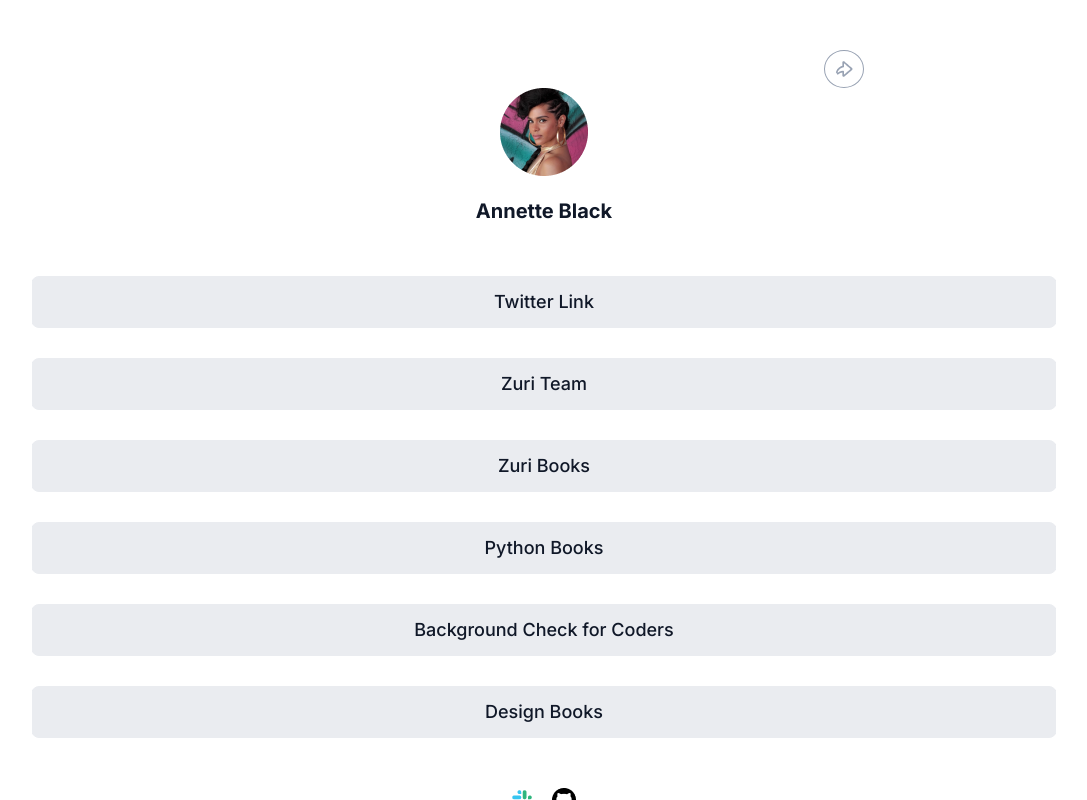
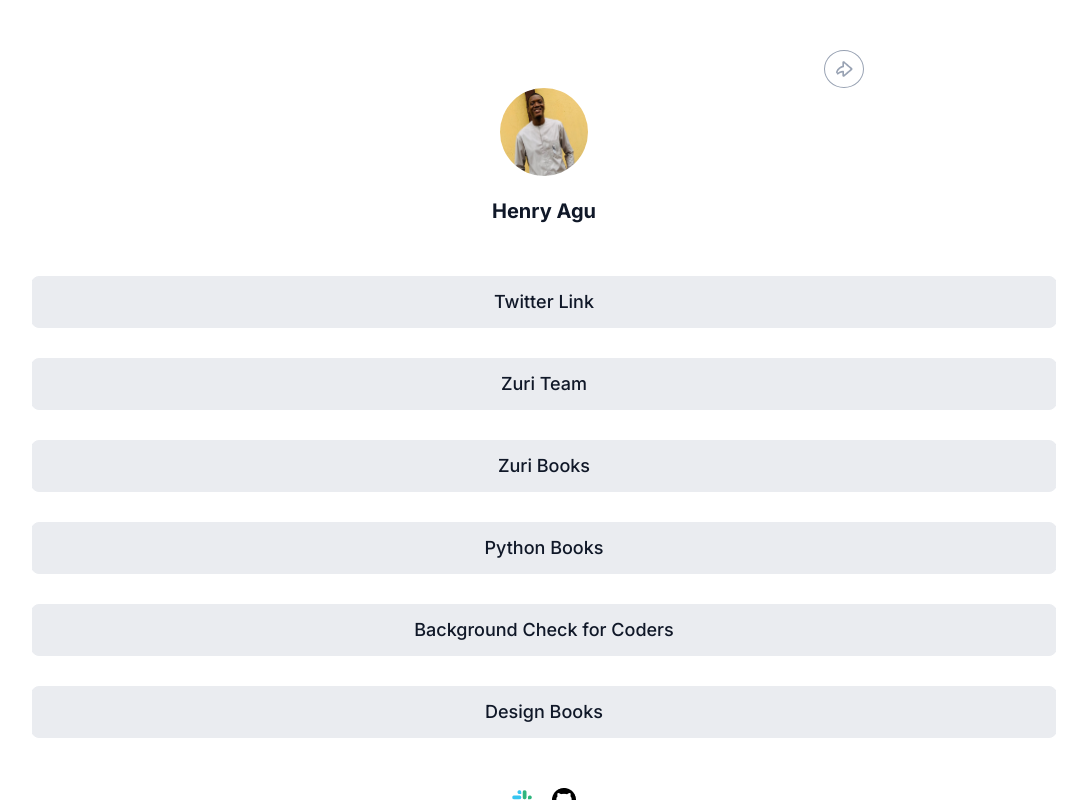
Before and after one commit to HenryAgu/FirstTask, a React (Create React App) app: page / in a window 1280 px wide. Shown: the whole page, without its empty margins (96-1183 px from the left). Built offline with nearby package versions, Linux system fonts and the light colour scheme.

Commit message:
updated profile image and name

```diff
--- a/src/App.css
+++ b/src/App.css
@@ -33,6 +33,12 @@
   align-items: center;
   flex-direction: column;
   gap: 20px;
+}
+
+.profile-header img{
+  width: 88px;
+  height: 88px;
+  border-radius: 50%;
 }
 
 .profile-header b {
--- a/src/App.js
+++ b/src/App.js
@@ -2,7 +2,7 @@
 import "./App.css";
 
 // Images
-import profile_img from "./images/profile__img.png";
+import profile_img from "./images/avatar.jpeg";
 import shareImage from "./images/share.png";
 import menuImage from "./images/menu.png";
 import slack from "./images/slack.png";
@@ -21,7 +21,7 @@
       {/* section containing profile and name */}
       <div className="profile-header">
         <img src={profile_img} alt="profile_img" id="profile__img" />
-        <b>Annette Black</b>
+        <b>Henry Agu</b>
       </div>
       {/* Profile links */}
       <div className="profile-links">
```
Also changed, not shown: src/images/avatar.jpeg (added), 1 other file (tests, documents, lock files or other folders).
